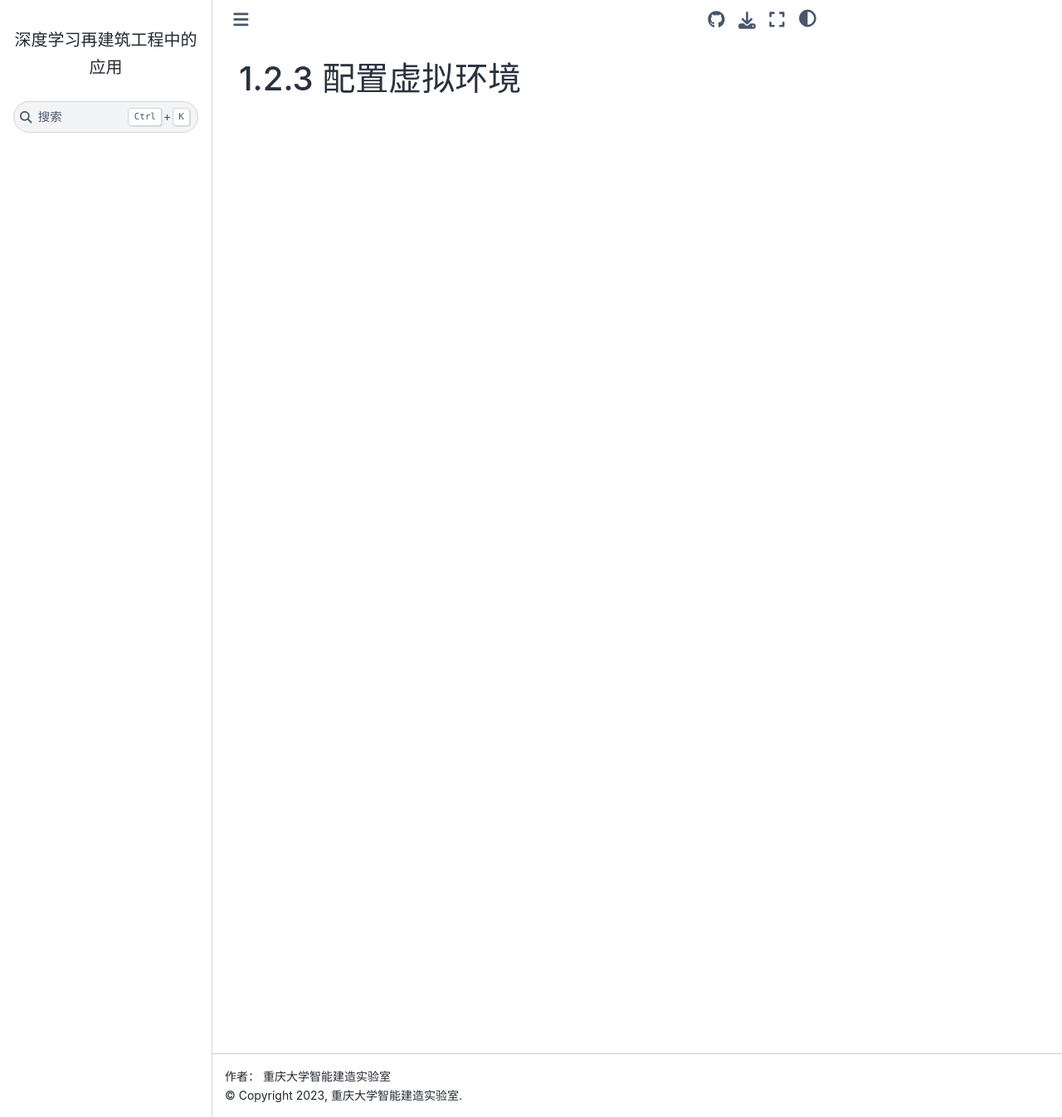
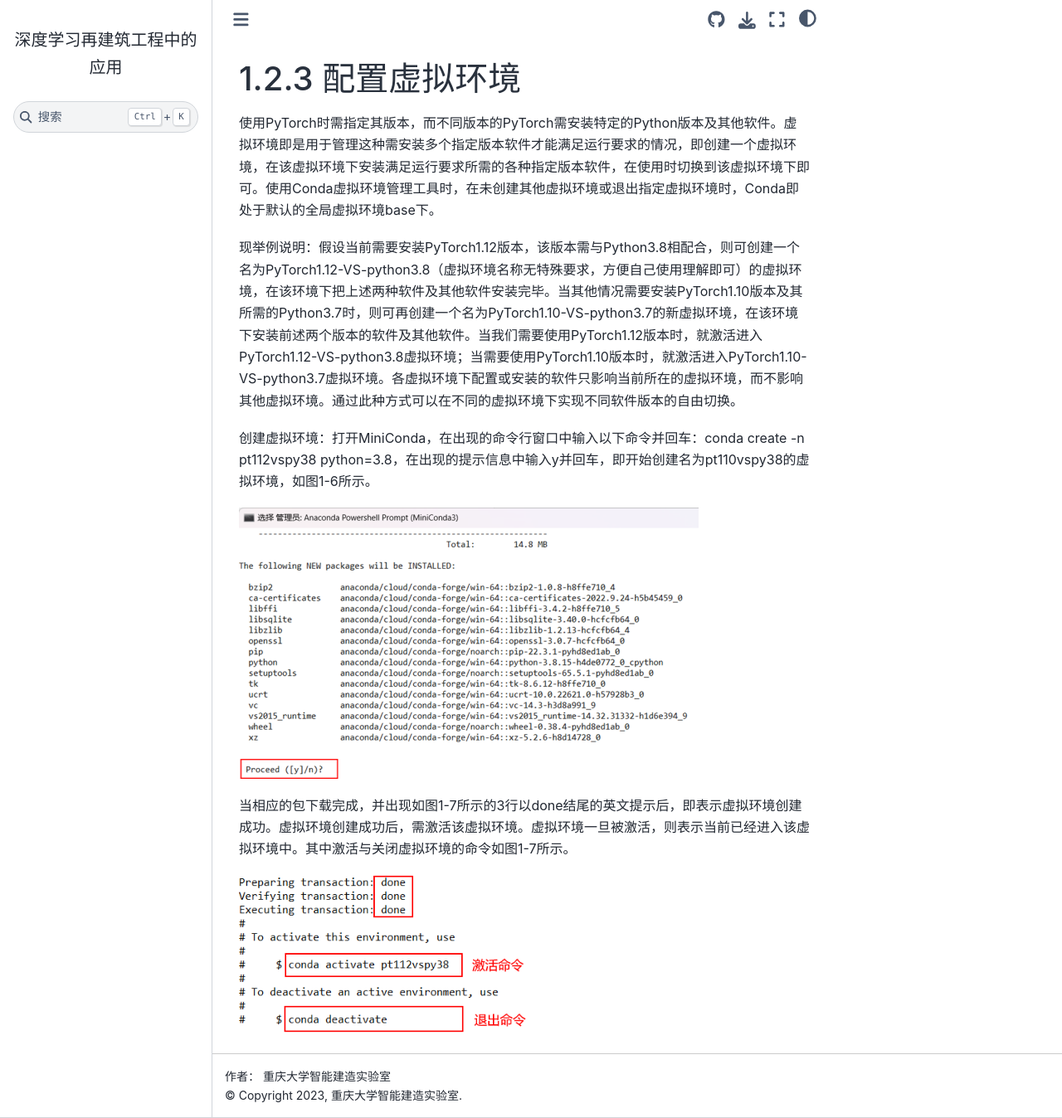
Before and after one commit to iblofcqu/book001, a Sphinx documentation site: the page built from source/1/1.2/1.2.3.md, in a window 1280 px wide and 1348 px high. Shown: the whole window at 83% size. Built offline with Sphinx 7.4.7 and the Sphinx Book theme 1.1.4, drawn with Linux system fonts in a browser that asks for light colours.

Commit message:
docs(1.2): 1.2.3

```diff
--- a/source/1/1.1/index.rst
+++ b/source/1/1.1/index.rst
@@ -5,6 +5,7 @@
 
 .. toctree::
     :maxdepth: 2
+    :hidden:
 
     1.1.1
     1.1.2
--- a/source/1/1.2/1.2.3.md
+++ b/source/1/1.2/1.2.3.md
@@ -1,2 +1,14 @@
 1.2.3 配置虚拟环境
 ==============================
+
+使用PyTorch时需指定其版本，而不同版本的PyTorch需安装特定的Python版本及其他软件。虚拟环境即是用于管理这种需安装多个指定版本软件才能满足运行要求的情况，即创建一个虚拟环境，在该虚拟环境下安装满足运行要求所需的各种指定版本软件，在使用时切换到该虚拟环境下即可。使用Conda虚拟环境管理工具时，在未创建其他虚拟环境或退出指定虚拟环境时，Conda即处于默认的全局虚拟环境base下。
+
+现举例说明：假设当前需要安装PyTorch1.12版本，该版本需与Python3.8相配合，则可创建一个名为PyTorch1.12-VS-python3.8（虚拟环境名称无特殊要求，方便自己使用理解即可）的虚拟环境，在该环境下把上述两种软件及其他软件安装完毕。当其他情况需要安装PyTorch1.10版本及其所需的Python3.7时，则可再创建一个名为PyTorch1.10-VS-python3.7的新虚拟环境，在该环境下安装前述两个版本的软件及其他软件。当我们需要使用PyTorch1.12版本时，就激活进入PyTorch1.12-VS-python3.8虚拟环境；当需要使用PyTorch1.10版本时，就激活进入PyTorch1.10-VS-python3.7虚拟环境。各虚拟环境下配置或安装的软件只影响当前所在的虚拟环境，而不影响其他虚拟环境。通过此种方式可以在不同的虚拟环境下实现不同软件版本的自由切换。
+
+创建虚拟环境：打开MiniConda，在出现的命令行窗口中输入以下命令并回车：conda create -n pt112vspy38 python=3.8，在出现的提示信息中输入y并回车，即开始创建名为pt110vspy38的虚拟环境，如图1-6所示。
+
+![图 1-6 创建虚拟环境](/_static/1/1.2/1-6.png)
+
+当相应的包下载完成，并出现如图1-7所示的3行以done结尾的英文提示后，即表示虚拟环境创建成功。虚拟环境创建成功后，需激活该虚拟环境。虚拟环境一旦被激活，则表示当前已经进入该虚拟环境中。其中激活与关闭虚拟环境的命令如图1-7所示。
+
+![图 1-7 虚拟环境创建成功提示与激活](/_static/1/1.2/1-7.png)
--- a/source/1/index.rst
+++ b/source/1/index.rst
@@ -7,6 +7,7 @@
 
 .. toctree::
     :maxdepth: 2
+    :hidden:
 
     1.1/index
     1.2/index
```
Also changed, not shown: source/_static/1/1.2/1-6.png (added), source/_static/1/1.2/1-7.png (added).
